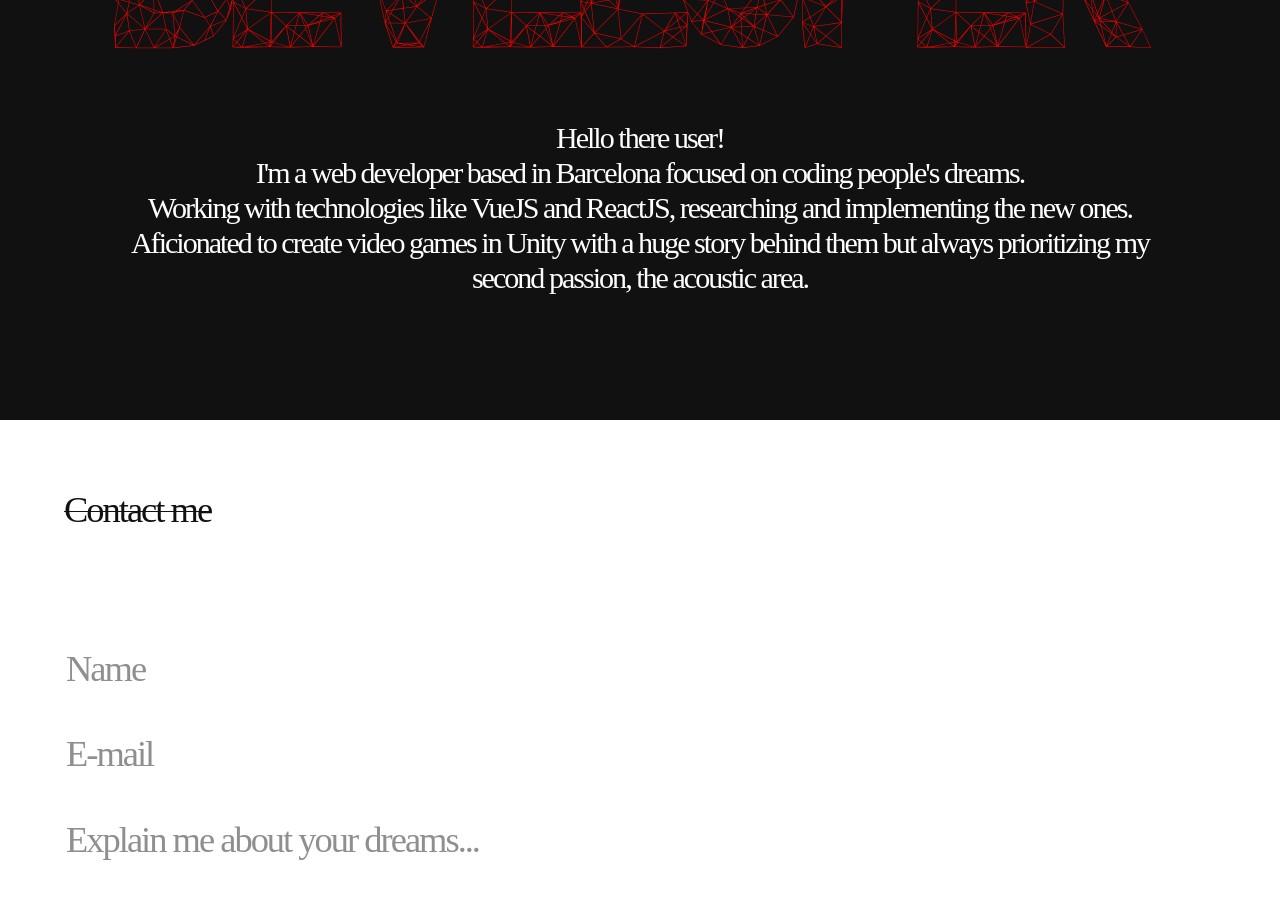
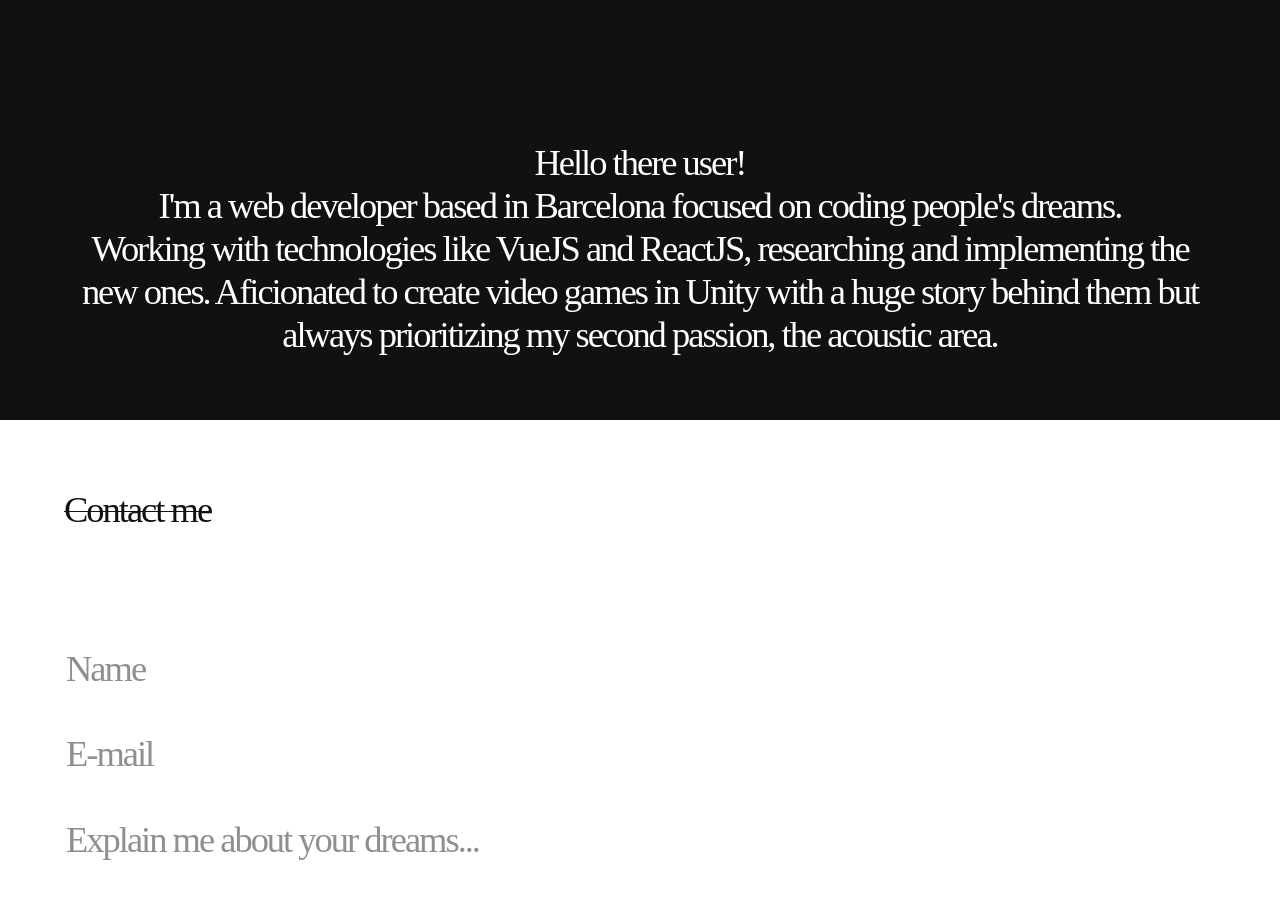
Before and after one commit to sergiJimenez/columbuscode, a Vue app: page / in a window 1280 px wide. Shown: the part 1980-2879 px from the top of the page. Built offline with nearby package versions, Linux system fonts and the light colour scheme; a web font is replaced by a local one.

Commit message:
Responsive whoamiLayout finish only for the text, thinking titles

```diff
--- a/src/components/whoamiLayout.vue
+++ b/src/components/whoamiLayout.vue
@@ -235,6 +235,7 @@
         }
     }
 
+    /*Big tablet's and small laptop's/screen's. Since 769px to 1024px*/
     @media (min-width: 769px) and (max-width: 1024px) {
         .contentInformationWhoIAm {
             font-size: 5.35vw;
@@ -243,4 +244,14 @@
             margin-bottom: 10%;
         }
     }
+
+    /*Standard laptop's/screen's. Since 1025px to 1440px*/
+    @media (min-width: 1025px) and (max-width: 1440px) {
+        .contentInformationWhoIAm {
+            font-size: 2.85vw;
+            width: 90%;
+            margin-top: auto;
+            margin-bottom: 5%;
+        }
+    }
 </style>
```
